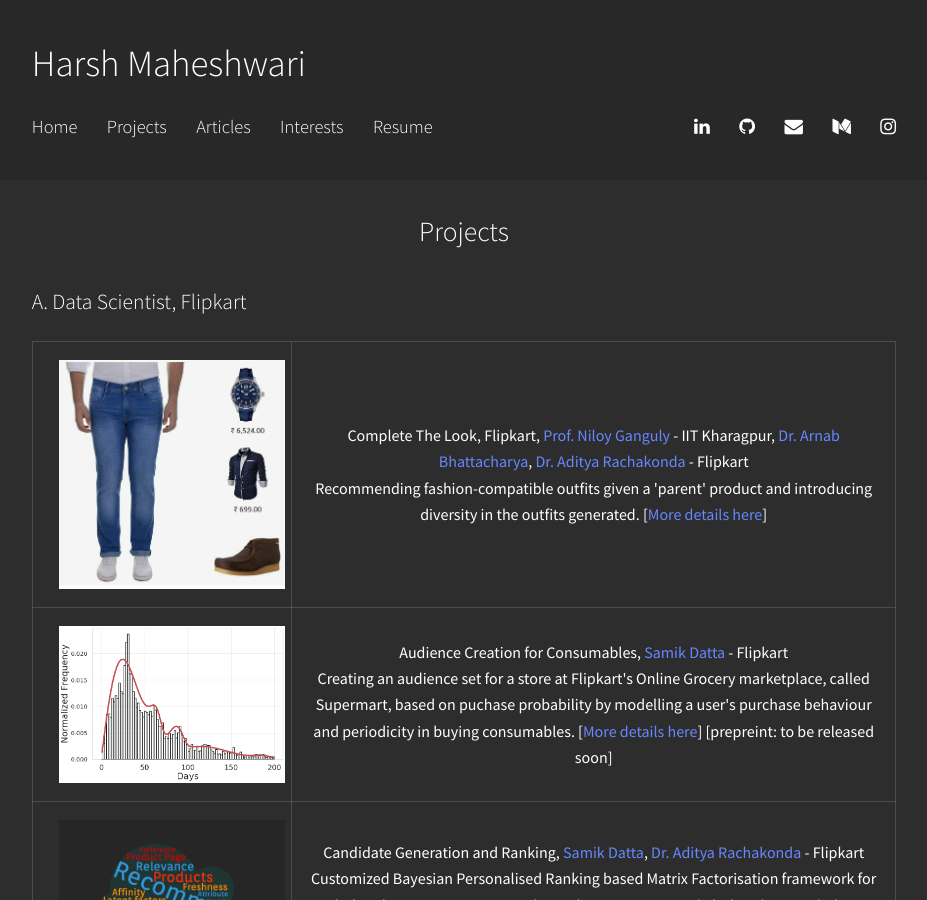
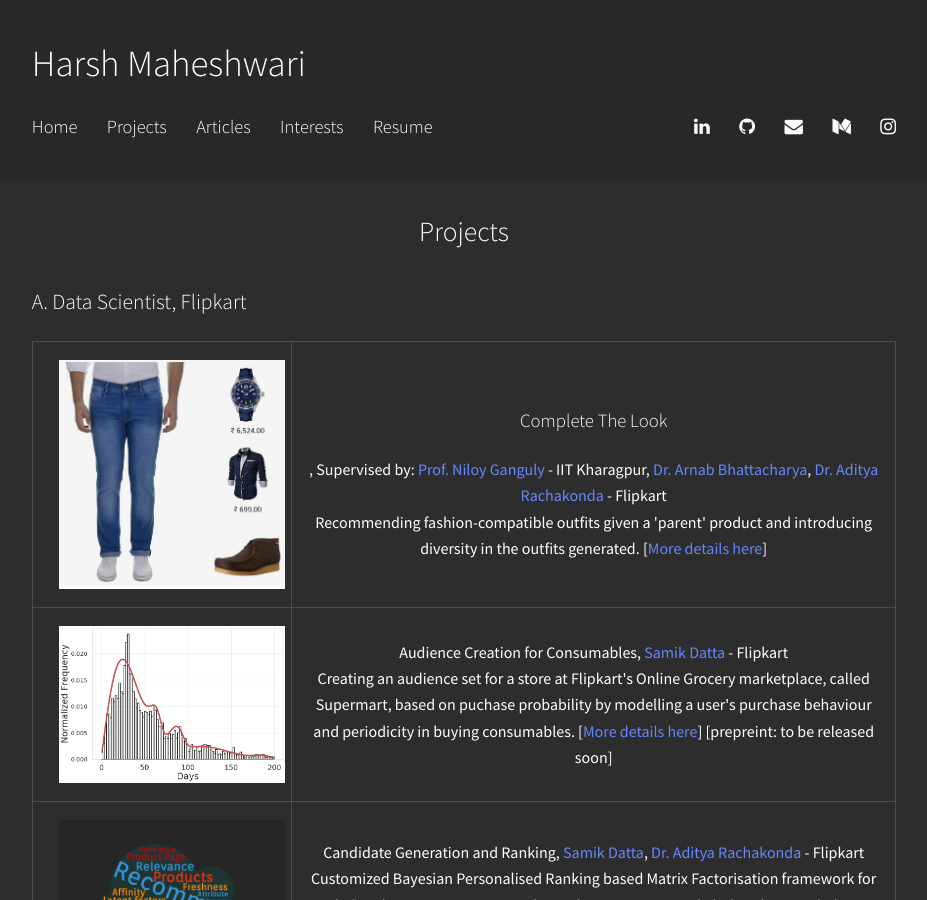
Before and after one commit to harshm121/portfolio-old, a Jekyll site: the page built from Projects/index.md, in a window 1280 px wide and 900 px high. Shown: the whole window, without its empty margins (176-1103 px from the left). Built offline with Jekyll 4.4.1, drawn with Linux system fonts in a browser that asks for light colours.

Commit message:
Update index.md

```diff
--- a/Projects/index.md
+++ b/Projects/index.md
@@ -20,7 +20,7 @@
 <table style="width:100%;">
   <tr>
     <th width="30%"><img align="left" style="padding:10px;" src="./ctl_example.jpeg" alt="CTL Example" height = "60%"></th>
-	  <th width="70%"><b>Complete The Look</b>, Flipkart, <a href = "http://www.facweb.iitkgp.ac.in/~niloy/">Prof. Niloy Ganguly</a> - IIT Kharagpur, <a href="https://www.linkedin.com/in/arnab-bhattacharya-26383573/">Dr. Arnab Bhattacharya</a>, <a href="https://www.linkedin.com/in/adityarachakonda/">Dr. Aditya Rachakonda</a> - Flipkart <br>
+	  <th width="70%"><h3>Complete The Look</h3>, Supervised by: <a href = "http://www.facweb.iitkgp.ac.in/~niloy/">Prof. Niloy Ganguly</a> - IIT Kharagpur, <a href="https://www.linkedin.com/in/arnab-bhattacharya-26383573/">Dr. Arnab Bhattacharya</a>, <a href="https://www.linkedin.com/in/adityarachakonda/">Dr. Aditya Rachakonda</a> - Flipkart <br>
 Recommending fashion-compatible outfits given a 'parent' product and introducing diversity in the outfits generated. [<a href="https://harshm121.github.io/Projects/CTL/">More details here</a>]</th>
   </tr>
 
```
